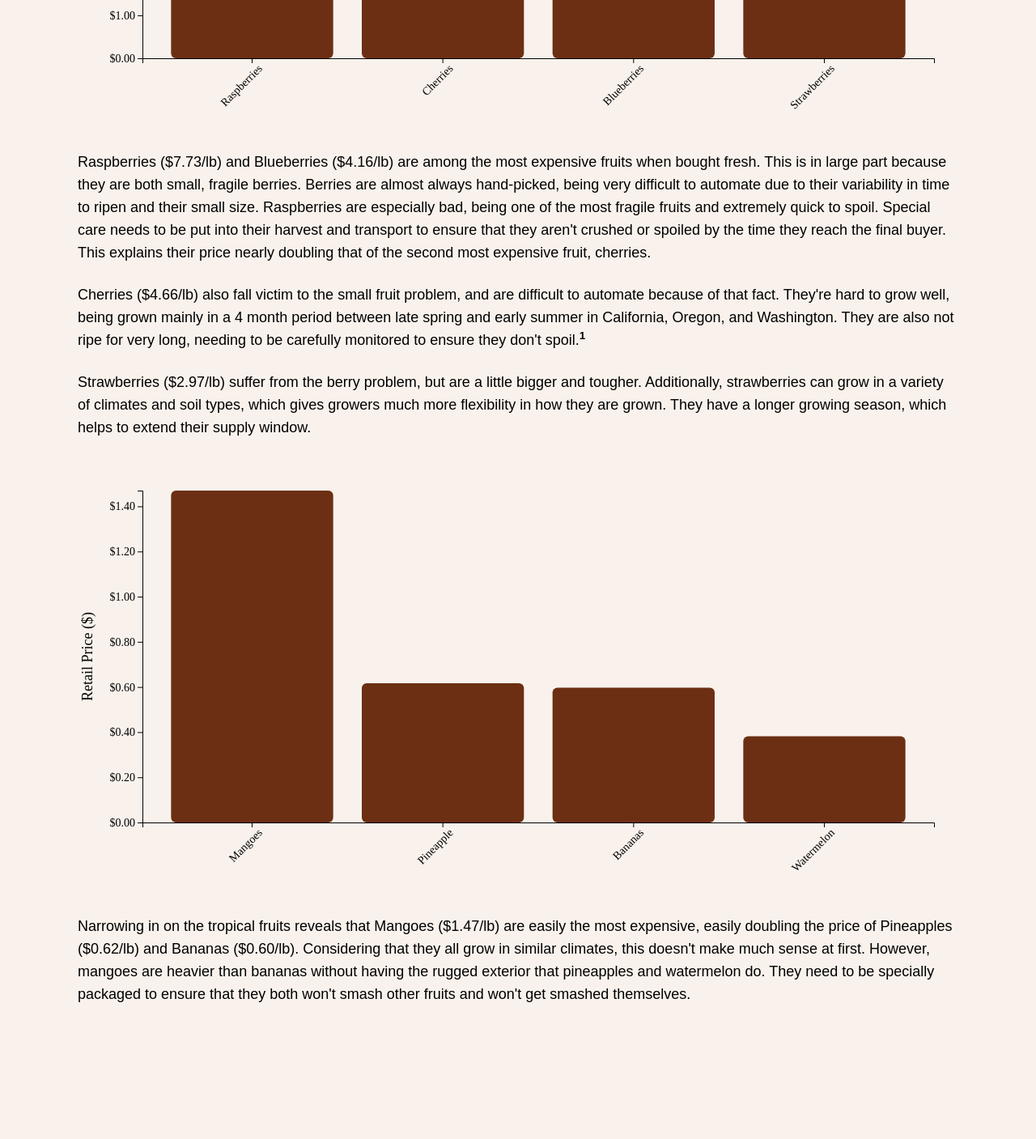
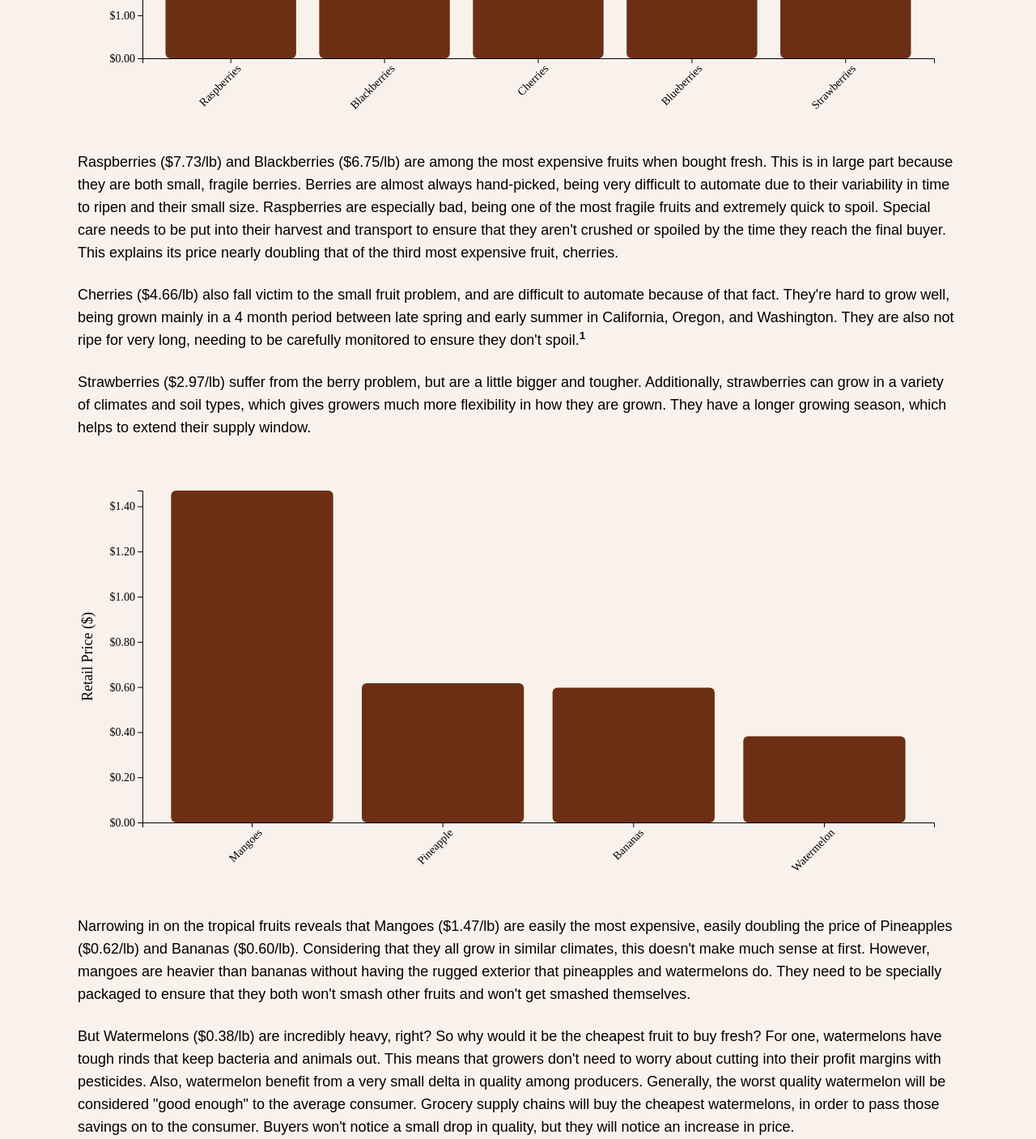
Before and after one commit to liambsulliva/data-story, a SvelteKit app: page / in a window 1280 px wide. Shown: the part 2362-3769 px from the top of the page at 81% size. Built offline with nearby package versions, Linux system fonts and the light colour scheme; a web font is replaced by a local one.

Commit message:
add fruit color codings, may use later

```diff
--- a/src/routes/+page.svelte
+++ b/src/routes/+page.svelte
@@ -98,6 +98,7 @@
 					'Apples',
 					'Bananas',
 					'Blueberries',
+					'Blackberries',
 					'Cantaloupe',
 					'Cherries',
 					'Grapes',
@@ -121,17 +122,17 @@
 			</div>
 			<BarChart
 				form={'Fresh'}
-				fruits={['Raspberries', 'Blueberries', 'Cherries', 'Strawberries']}
+				fruits={['Raspberries', 'Blueberries', 'Blackberries', 'Cherries', 'Strawberries']}
 			/>
 			<div class="my-8">
 				<p class="mt-8 py-3 font-proximaNova text-lg">
-					Raspberries ($7.73/lb) and Blueberries ($4.16/lb) are among the most expensive fruits when
-					bought fresh. This is in large part because they are both small, fragile berries. Berries
-					are almost always hand-picked, being very difficult to automate due to their variability
-					in time to ripen and their small size. Raspberries are especially bad, being one of the
-					most fragile fruits and extremely quick to spoil. Special care needs to be put into their
-					harvest and transport to ensure that they aren't crushed or spoiled by the time they reach
-					the final buyer. This explains their price nearly doubling that of the second most
+					Raspberries ($7.73/lb) and Blackberries ($6.75/lb) are among the most expensive fruits
+					when bought fresh. This is in large part because they are both small, fragile berries.
+					Berries are almost always hand-picked, being very difficult to automate due to their
+					variability in time to ripen and their small size. Raspberries are especially bad, being
+					one of the most fragile fruits and extremely quick to spoil. Special care needs to be put
+					into their harvest and transport to ensure that they aren't crushed or spoiled by the time
+					they reach the final buyer. This explains its price nearly doubling that of the third most
 					expensive fruit, cherries.
 				</p>
 				<p class="py-3 font-proximaNova text-lg">
@@ -157,8 +158,23 @@
 					expensive, easily doubling the price of Pineapples ($0.62/lb) and Bananas ($0.60/lb).
 					Considering that they all grow in similar climates, this doesn't make much sense at first.
 					However, mangoes are heavier than bananas without having the rugged exterior that
-					pineapples and watermelon do. They need to be specially packaged to ensure that they both
+					pineapples and watermelons do. They need to be specially packaged to ensure that they both
 					won't smash other fruits and won't get smashed themselves.
+				</p>
+				<p class="py-3 font-proximaNova text-lg">
+					But Watermelons ($0.38/lb) are incredibly heavy, right? So why would it be the cheapest
+					fruit to buy fresh? For one, watermelons have tough rinds that keep bacteria and animals
+					out. This means that growers don't need to worry about cutting into their profit margins
+					with pesticides. Also, watermelon benefit from a very small delta in quality among
+					producers. Generally, the worst quality watermelon will be considered "good enough" to the
+					average consumer. Grocery supply chains will buy the cheapest watermelons, in order to
+					pass those savings on to the consumer. Buyers won't notice a small drop in quality, but
+					they will notice an increase in price.
+				</p>
+				<p class="py-3 font-proximaNova text-lg">
+					Since we are comparing prices pound-for-pound, watermelons enjoy a distinct advantage
+					here, being both heavy (full of water!) and easy to distribute throughout the supply
+					chain.
 				</p>
 			</div>
 		</div>
@@ -172,10 +188,24 @@
 			</div>
 		</div>
 		<div class="mx-6">
-			<BarChart form={'Frozen'} fruits={['Blueberries', 'Raspberries', 'Strawberries']} />
-			<p class="mt-8 py-3 font-proximaNova text-lg"></p>
+			<BarChart
+				form={'Frozen'}
+				fruits={['Blueberries', 'Blackberries', 'Raspberries', 'Strawberries']}
+			/>
+			<p class="mt-8 py-3 font-proximaNova text-lg">
+				At first glance, frozen fruit seems to mirror that of fresh berries. In some ways, this is
+				true. The rankings are exactly the same, with raspberries being on top for most expensive,
+				followed by blackberries, blueberries, and strawberries. However, the deviation between
+				fruit prices is much tighter this time around.
+			</p>
+			<p class="py-3 font-proximaNova text-lg">
+				This is because raspberries and blackberries become over a dollar cheaper when frozen.
+				Considering their quick perishability, this makes a lot of sense. Frozen produce can be kept
+				nearly indefinitely. This means that any fruit that is quick to perish will enjoy
+				significant price cuts, since the distributor can keep the fruit flowing through the supply
+				chain for longer.
+			</p>
 			<p class="py-3 font-proximaNova text-lg"></p>
-			<p class="py-3 font-proximaNova"></p>
 		</div>
 	</section>
 	<section class="mt-36 lg:mx-8">
@@ -198,9 +228,13 @@
 					'Pineapple, packed in syrup or water'
 				]}
 			/>
-			<p class="mt-8 py-3 font-proximaNova text-lg"></p>
+			<p class="mt-8 py-3 font-proximaNova text-lg">
+				Cherries immediately jump out as an outlier here. Most of the fruits average around $2/lb,
+				but cherries sit at a staggering ($5.24/lb). This is for a few reasons. For one, the other
+				fruits are significantly heavier than cherries, and thus
+			</p>
 			<p class="py-3 font-proximaNova text-lg"></p>
-			<p class="py-3 font-proximaNova"></p>
+			<p class="py-3 font-proximaNova text-lg"></p>
 		</div>
 	</section>
 	<section class="mt-36 lg:mx-8">
```
Also changed, not shown: static/Fruit-Prices-2022-Colored.csv (added).
